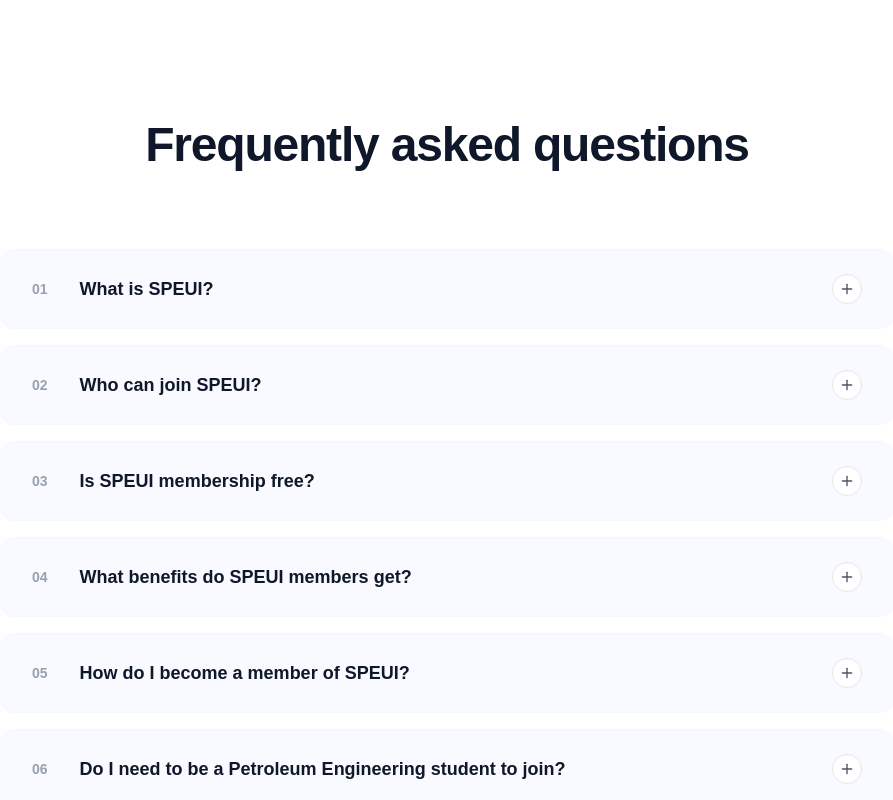
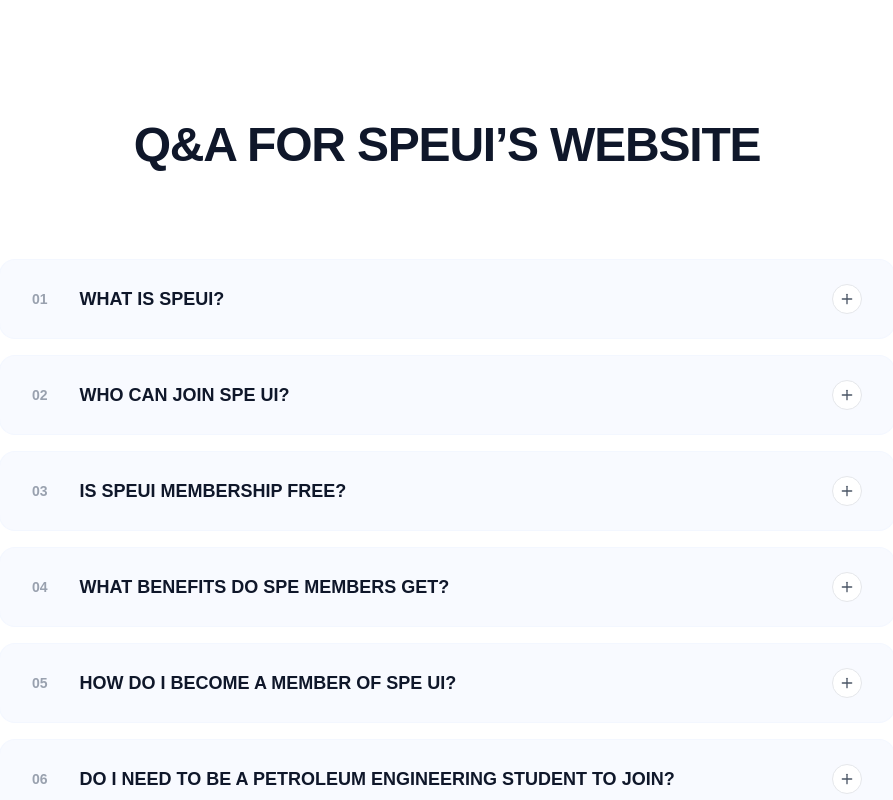
Before and after one commit to wisdomnova/spe-ui, a Next.js app: page / in a window 1280 px wide. Shown: the part 4860-5660 px from the top of the page, without its empty margins (193-1086 px from the left). Built offline with nearby package versions, Linux system fonts and the light colour scheme; a web font is replaced by a local one.

Commit message:
SPE UI: ITER 01

```diff
--- a/app/page.tsx
+++ b/app/page.tsx
@@ -543,23 +543,41 @@ export default function Home() {
       {/* FAQ Section */}
       <section className="bg-white py-24 md:py-32">
         <div className="container mx-auto px-6 md:px-12 lg:px-24">
-          <h2 className="mb-20 text-center text-4xl font-bold tracking-tight text-[#0f172a] md:text-5xl">
-            Frequently asked questions
+          <h2 className="mb-20 text-center text-4xl font-bold tracking-tight text-[#0f172a] md:text-5xl uppercase">
+            Q&A FOR SPEUI’S WEBSITE
           </h2>
 
           <div className="mx-auto max-w-4xl space-y-4">
             {[
-              "What is SPEUI?",
-              "Who can join SPEUI?",
-              "Is SPEUI membership free?",
-              "What benefits do SPEUI members get?",
-              "How do I become a member of SPEUI?",
-              "Do I need to be a Petroleum Engineering student to join?",
-            ].map((question, index) => (
+              {
+                q: "WHAT IS SPEUI?",
+                a: "SPE UI is the student chapter of the Society of Petroleum Engineers at the University of Ibadan.\n\nHere, future petroleum engineers are molded through the combination of leadership development, real-world industry exposure and a strong professional network to stand out in the energy sector. SPE UI is a space made for you to learn, lead and level up for the future of energy.",
+              },
+              {
+                q: "WHO CAN JOIN SPE UI?",
+                a: "SPE UI welcomes students across key disciplines like engineering, geoscience, environmental sciences, and business. And if you are curious and passionate about energy, there’s a seat for you at SPE UI.",
+              },
+              {
+                q: "IS SPEUI MEMBERSHIP FREE?",
+                a: "Absolutely. Joining SPE UI comes at no cost. All you need to do is register and be part of the SPE UI community.",
+              },
+              {
+                q: "WHAT BENEFITS DO SPE MEMBERS GET?",
+                a: "Being an SPE UI member comes with perks that level up your career and your network. Here’s what SPE UI membership gives you:\n\n● Network with industry professionals and like-minded students.\n● Access scholarships, internships, and job opportunities.\n● Professional development through workshops, conferences, and training.\n● Global connections with 230,000+ members across 14 countries.\n● Receive career guidance from mentors.\n● Compete in paper contests.",
+              },
+              {
+                q: "HOW DO I BECOME A MEMBER OF SPE UI?",
+                a: "Join in just a few clicks using our registration link, https://www.spe.org/en/members/, and renew yearly to keep enjoying all perks of membership.",
+              },
+              {
+                q: "DO I NEED TO BE A PETROLEUM ENGINEERING STUDENT TO JOIN?",
+                a: "Absolutely not! Whether you’re in engineering, geoscience, environmental science, or just an energy enthusiast, SPE UI welcomes you.",
+              },
+            ].map((faq, index) => (
               <motion.div
                 key={index}
                 initial={{ opacity: 0, y: 10 }}
-                whileInView={{ opacity: 1, y: 0 }}
+                whileInView={{ opacity: 1, x: 0 }}
                 viewport={{ once: true }}
                 transition={{ duration: 0.5, delay: index * 0.05 }}
                 className="group overflow-hidden rounded-2xl border border-blue-50/50 bg-[#f8faff] transition-colors hover:bg-blue-50/80"
@@ -573,7 +591,7 @@ export default function Home() {
                       {String(index + 1).padStart(2, '0')}
                     </span>
                     <span className="text-base font-bold text-[#0f172a] md:text-lg">
-                      {question}
+                      {faq.q}
                     </span>
                   </div>
                   <div className={`shrink-0 rounded-full border border-gray-200 bg-white p-1.5 transition-transform duration-300 ${openFaq === index ? 'rotate-45' : ''}`}>
@@ -589,9 +607,9 @@ export default function Home() {
                       transition={{ duration: 0.3, ease: "easeInOut" }}
                     >
                       <div className="px-5 pb-6 text-sm text-gray-600 md:px-8 md:pl-24 md:text-base">
-                        <p>
-                          Detailed information about {question.toLowerCase()} will be provided here to help students and members understand our organization better.
-                        </p>
+                        <div className="whitespace-pre-line leading-relaxed">
+                          {faq.a}
+                        </div>
                       </div>
                     </motion.div>
                   )}
```
